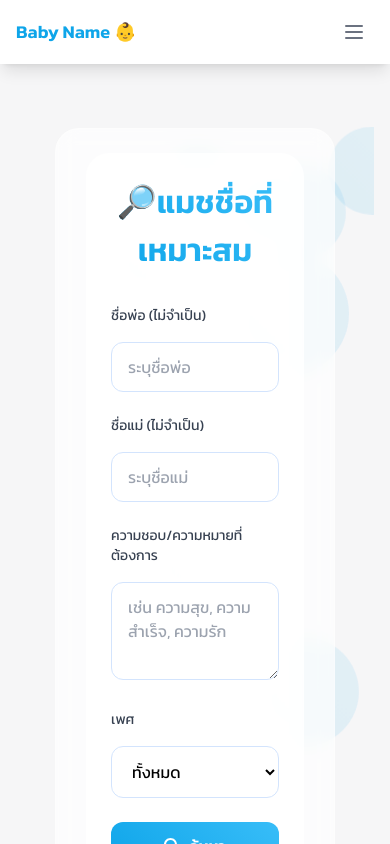
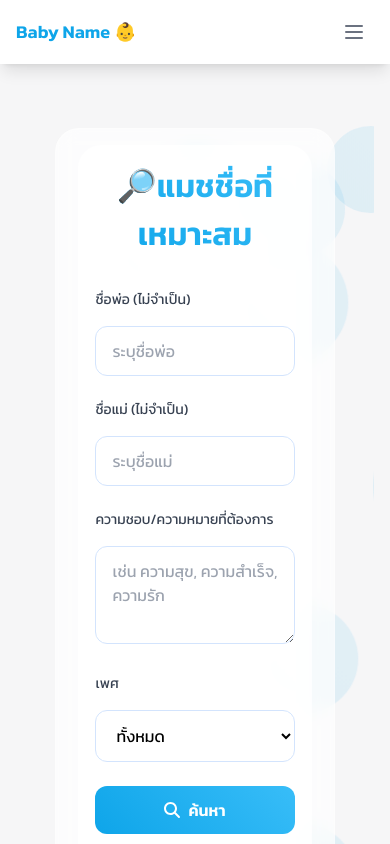
Before and after one commit to Rosaxlrose/babyname-app, a React (Create React App) app: page / in a window 390 px wide. Shown: the top 844 px of the page. Built offline with nearby package versions, Linux system fonts and the light colour scheme.

Commit message:
แก้ไข css สำหรับหน้าจอโทรศัพท์

```diff
--- a/src/components/MatchForm.css
+++ b/src/components/MatchForm.css
@@ -256,7 +256,7 @@ body {
 /* Responsive adjustments */
 @media (max-width: 640px) {
     .glass-container {
-        padding: 1.5rem !important;
+        padding: 1rem !important;
         width: 95% !important;
     }
 
```
